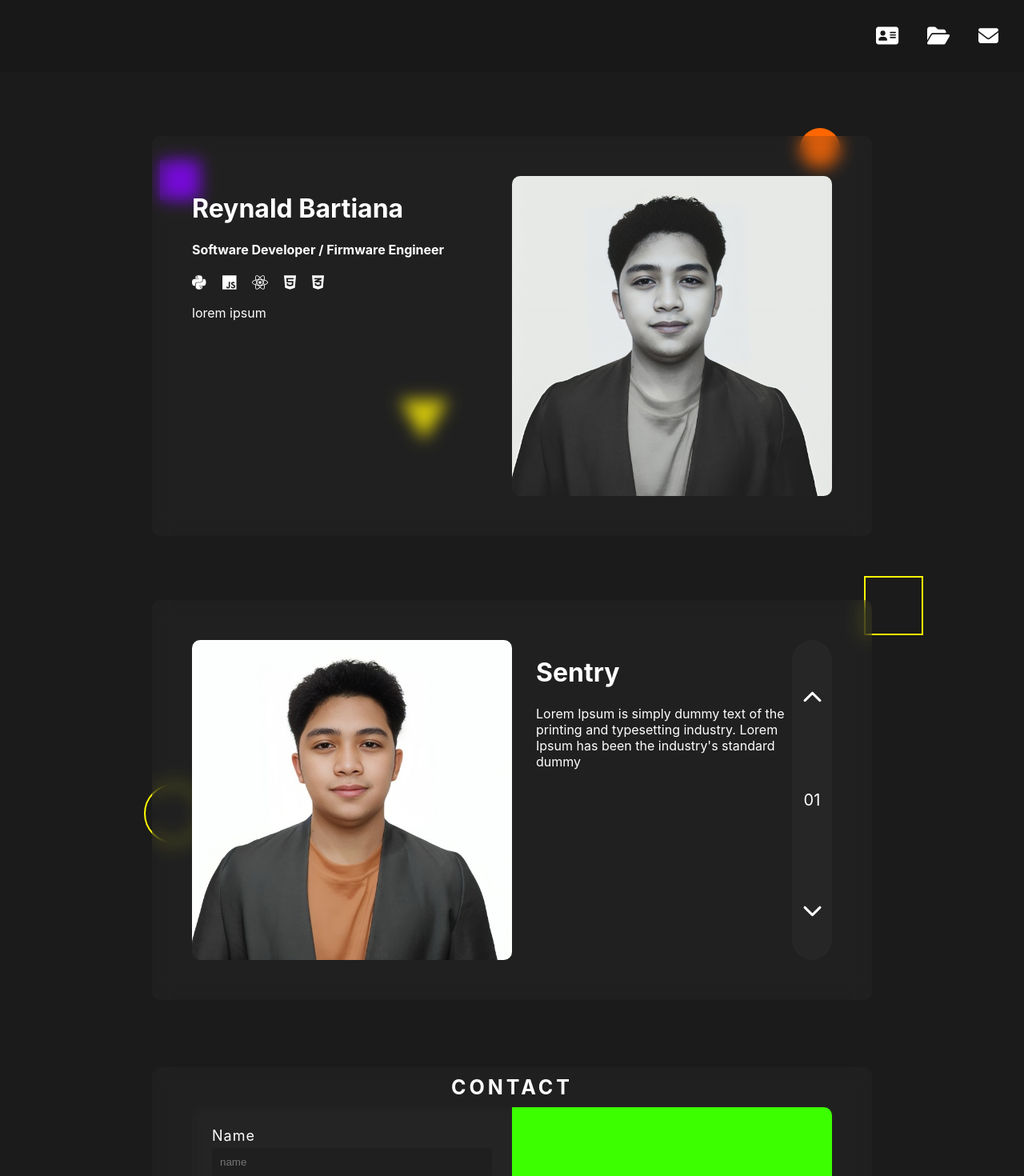
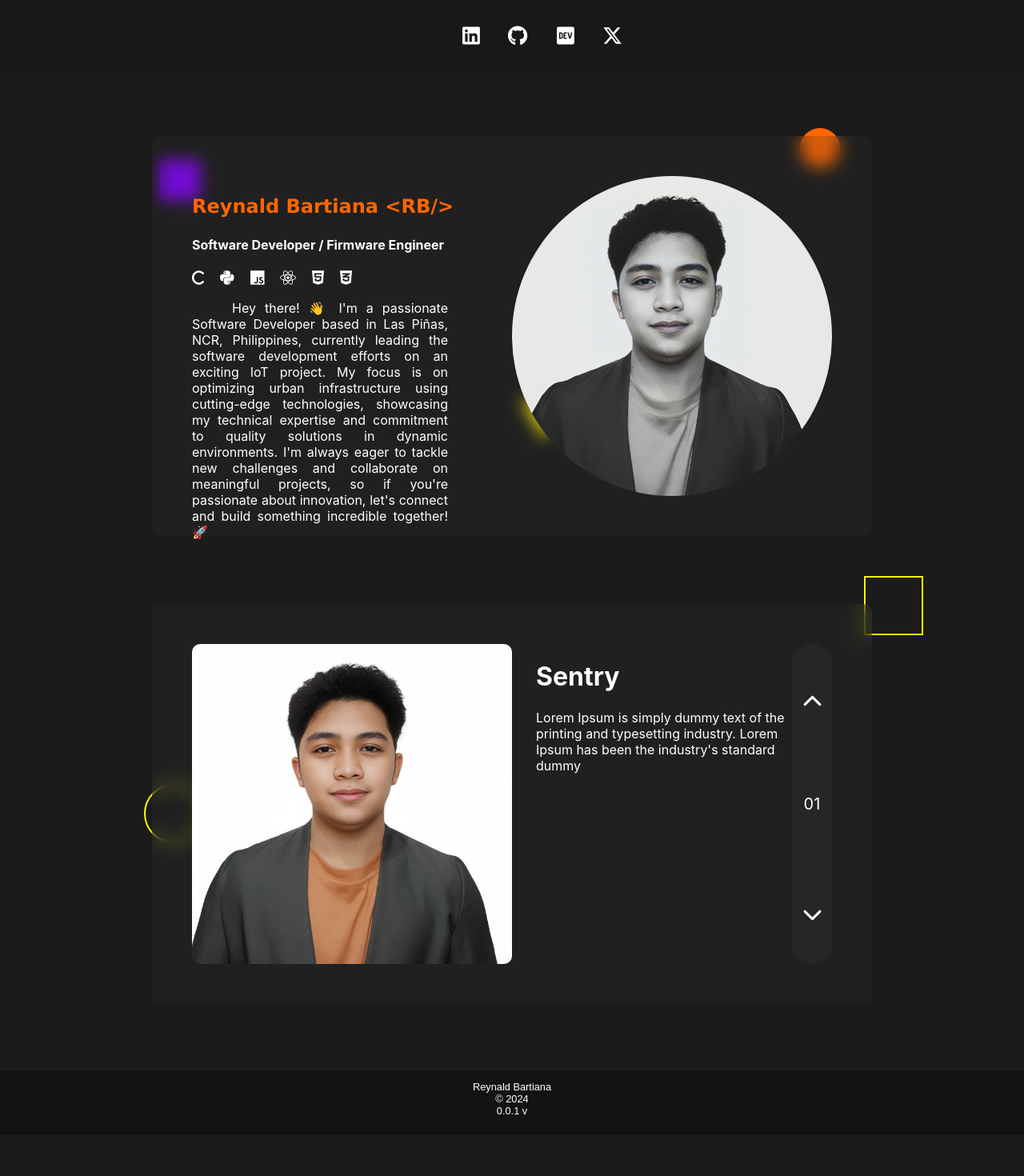
Before and after one commit to seru01/portfolio, a React (Create React App) app in the folder portfolio/: page / in a window 1280 px wide. Shown: the top 1470 px of the page at 80% size. After the commit the page ends 1419 px from the top, so only its background shows below. Built offline with nearby package versions, Linux system fonts and the light colour scheme.

Commit message:
updated resume

```diff
--- a/portfolio/package.json
+++ b/portfolio/package.json
@@ -3,12 +3,14 @@
   "version": "0.1.0",
   "private": true,
   "dependencies": {
+    "@react-google-maps/api": "^2.19.3",
     "@testing-library/jest-dom": "^5.17.0",
     "@testing-library/react": "^13.4.0",
     "@testing-library/user-event": "^13.5.0",
     "react": "^18.2.0",
     "react-dom": "^18.2.0",
     "react-scripts": "5.0.1",
+    "use-places-autocomplete": "^4.0.1",
     "web-vitals": "^2.1.4"
   },
   "scripts": {
--- a/portfolio/src/App.css
+++ b/portfolio/src/App.css
@@ -40,7 +40,7 @@
 /* Navigation Content */
 .Nav {
   display: flex;
-  justify-content: flex-end;
+  justify-content: center;
   padding: 1rem 2rem;
   background: #181818;
 }
@@ -83,7 +83,7 @@
   border-top: 50px solid #ffee00;
   position: absolute;
   top: 500px;
-  left: 500px;
+  left: 650px;
 }
 
 .circle {
@@ -135,13 +135,14 @@
 }
 
 .imageSection {
+  margin-left: 20px;
   width: 50%;
   height: 100%;
   float: right;
   background-image: url(./images/Formal_Picture.png);
   background-size: cover;
   background-position: center;
-  border-radius: 10px;
+  border-radius: 50%;
 }
 
 .infoSection {
@@ -155,6 +156,13 @@
 .infoProgLang,
 .infoDescription {
   text-align: left;
+}
+.infoName p {
+  width: 40vw;
+  font-size: x-large;
+  font-weight: bold;
+  font-family: Verdana, Geneva, Tahoma, sans-serif;
+  color: #ff6600;
 }
 .infoProgLangIcon {
   font-size: 20px;
@@ -220,6 +228,11 @@
 .DescrptnTitle,
 .DescrptnContent {
   text-align: left;
+}
+.infoDescription p {
+  text-indent: 50px;
+  width: 25vw;
+  text-align: justify;
 }
 
 .projectImg {
@@ -320,3 +333,19 @@ button {
   cursor: pointer;
   width: 200px;
 }
+/* FOOTER */
+.infofooter {
+  display: flex;
+  justify-content: center;
+  bottom: 0;
+  width: 100%;
+  height: 10vh;
+  background-color: rgb(19, 19, 19);
+  margin-top: 10vh;
+  text-align: center;
+}
+.infofooter p {
+  font-family: Arial, Helvetica, sans-serif;
+
+  font-size: 1vw;
+}
--- a/portfolio/src/App.js
+++ b/portfolio/src/App.js
@@ -1,5 +1,7 @@
+import React from "react";
 import Nav from "./components/Nav";
 import Maincontent from "./components/MainContent";
+// import Info from "./components/Info";
 import "./App.css";
 
 function App() {
@@ -7,6 +9,7 @@ function App() {
     <div className="App">
       <Nav />
       <Maincontent />
+      {/* <Info /> */}
     </div>
   );
 }
--- a/portfolio/src/components/MainContent.js
+++ b/portfolio/src/components/MainContent.js
@@ -2,7 +2,11 @@ import React, { useState } from "react";
 import formalPicture1 from "../images/Formal_C_Picture.jpg";
 import formalPicture2 from "../images/Formal_Picture.png";
 import { FontAwesomeIcon } from "@fortawesome/react-fontawesome";
-import { faChevronUp, faChevronDown } from "@fortawesome/free-solid-svg-icons";
+import {
+  faChevronUp,
+  faChevronDown,
+  faC,
+} from "@fortawesome/free-solid-svg-icons";
 import {
   faPython,
   faJs,
@@ -61,12 +65,13 @@ const MainContent = () => {
         <div className="imageSection"></div>
         <div className="infoSectiom">
           <div className="infoName">
-            <h1>Reynald Bartiana</h1>
+            <p>Reynald Bartiana &lt;RB/&gt;</p>
           </div>
           <div className="infoTitle">
             <h4>Software Developer / Firmware Engineer</h4>
           </div>
           <div className="infoProgLang">
+            <FontAwesomeIcon icon={faC} className="infoProgLangIcon" />
             <FontAwesomeIcon icon={faPython} className="infoProgLangIcon" />
             <FontAwesomeIcon icon={faJs} className="infoProgLangIcon" />
             <FontAwesomeIcon icon={faReact} className="infoProgLangIcon" />
@@ -74,7 +79,17 @@ const MainContent = () => {
             <FontAwesomeIcon icon={faCss3Alt} className="infoProgLangIcon" />
           </div>
           <div className="infoDescription">
-            <p>lorem ipsum</p>
+            <p>
+              Hey there! 👋 I'm a passionate Software Developer based in Las
+              Piñas, NCR, Philippines, currently leading the software
+              development efforts on an exciting IoT project. My focus is on
+              optimizing urban infrastructure using cutting-edge technologies,
+              showcasing my technical expertise and commitment to quality
+              solutions in dynamic environments. I'm always eager to tackle new
+              challenges and collaborate on meaningful projects, so if you're
+              passionate about innovation, let's connect and build something
+              incredible together! 🚀
+            </p>
           </div>
         </div>
       </div>
@@ -108,8 +123,16 @@ const MainContent = () => {
           }}
         ></div>
       </div>
+      <div className="infofooter">
+        <p>
+          Reynald Bartiana <br />
+          &#169; 2024
+          <br />
+          0.0.1 v
+        </p>
+      </div>
       {/* Contact Info Content */}
-      <div className="Contact_info_Content" id="Contact_info_Content">
+      {/* <div className="Contact_info_Content" id="Contact_info_Content">
         <div className="ContactTitle">
           <span className="ContactText">CONTACT</span>
         </div>
@@ -144,10 +167,12 @@ const MainContent = () => {
               </div>
             </form>
           </div>
-          <div className="LocationContent"></div>
+          <div className="LocationContent">
+
+          </div>
           <div className="SocialContent"></div>
         </div>
-      </div>
+      </div> */}
     </div>
   );
 };
--- a/portfolio/src/components/Nav.js
+++ b/portfolio/src/components/Nav.js
@@ -1,27 +1,33 @@
 import React from "react";
 import { FontAwesomeIcon } from "@fortawesome/react-fontawesome";
 import {
-  faAddressCard,
-  faFolderOpen,
-  faEnvelope,
-} from "@fortawesome/free-solid-svg-icons";
+  faLinkedin,
+  faGithub,
+  faXTwitter,
+  faDev,
+} from "@fortawesome/free-brands-svg-icons";
 const Nav = () => {
   return (
     <div className="Nav">
       <ul>
         <li>
-          <a href="#profileContent">
-            <FontAwesomeIcon icon={faAddressCard} className="NavIcon" />
+          <a href="https://www.linkedin.com/in/reynald-bartiana-58a523260/">
+            <FontAwesomeIcon icon={faLinkedin} className="NavIcon" />
           </a>
         </li>
         <li>
-          <a href="#projectContent">
-            <FontAwesomeIcon icon={faFolderOpen} className="NavIcon" />
+          <a href="https://github.com/seru01">
+            <FontAwesomeIcon icon={faGithub} className="NavIcon" />
+          </a>
+        </li>
+        <li>
+          <a href="https://app.daily.dev/seru01">
+            <FontAwesomeIcon icon={faDev} className="NavIcon" />
           </a>
         </li>
         <li>
           <a href="#Contact_info_Content">
-            <FontAwesomeIcon icon={faEnvelope} className="NavIcon" />
+            <FontAwesomeIcon icon={faXTwitter} className="NavIcon" />
           </a>
         </li>
       </ul>
```
Also changed, not shown: portfolio/src/components/Info.js (added, +7 -0 lines), 1 other file (tests, documents, lock files or other folders).
